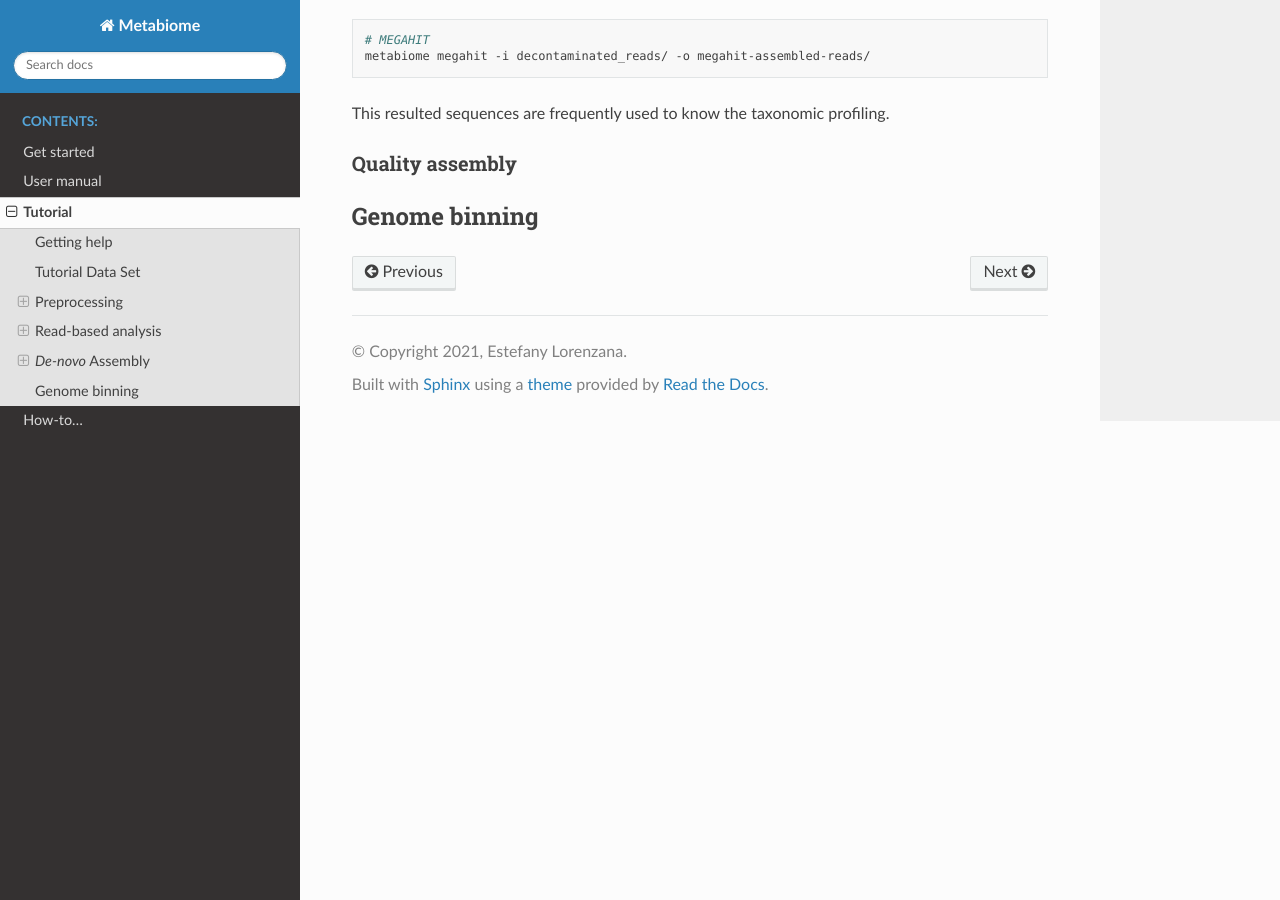
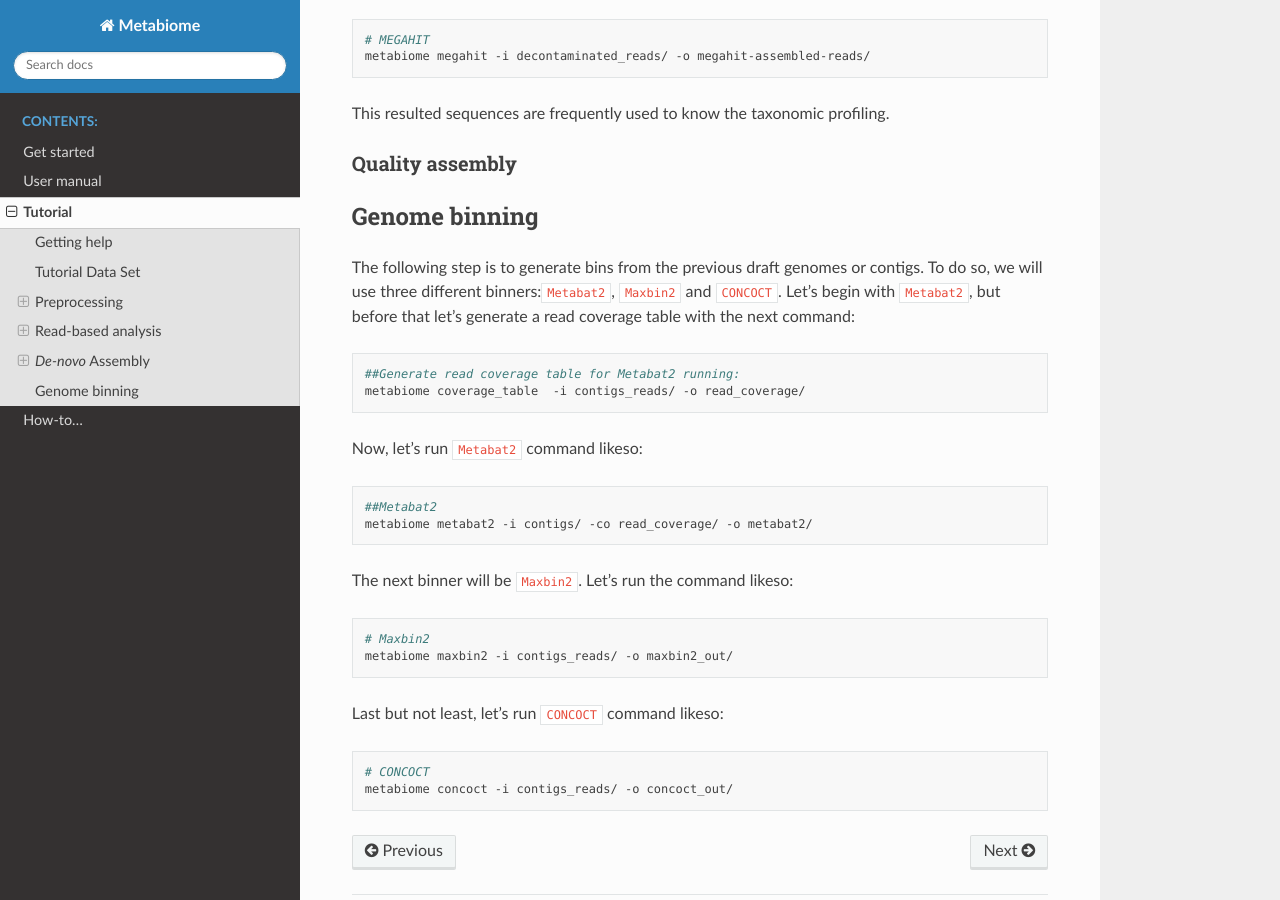
Before and after one commit to Nesper94/Metabiome, a Sphinx documentation site: the page built from documentation/source/tutorial.rst, in a window 1280 px wide and 900 px high, scrolled down 4727 px. Built offline with Sphinx 7.4.7 and the Read the Docs theme 2.0.0, drawn with Linux system fonts in a browser that asks for light colours.

Commit message:
Add new lines to metabiome genome binning section from the tutorial

```diff
--- a/documentation/source/tutorial.rst
+++ b/documentation/source/tutorial.rst
@@ -215,3 +215,31 @@ Quality assembly
 
 Genome binning
 **************
+
+The following step is to generate bins from the previous draft genomes or contigs. To do so, we will use three different binners::code:`Metabat2`, :code:`Maxbin2` and :code:`CONCOCT`. Let's begin with :code:`Metabat2`, but before that let's generate a read coverage table with the next command:
+
+.. code-block:: bash
+
+    ##Generate read coverage table for Metabat2 running:
+    metabiome coverage_table  -i contigs_reads/ -o read_coverage/
+
+Now, let's run :code:`Metabat2` command likeso:
+
+.. code-block:: bash
+
+    ##Metabat2
+    metabiome metabat2 -i contigs/ -co read_coverage/ -o metabat2/
+
+The next binner will be :code:`Maxbin2`. Let's run the command likeso:
+
+.. code-block:: bash
+
+    # Maxbin2
+    metabiome maxbin2 -i contigs_reads/ -o maxbin2_out/
+
+Last but not least, let's run :code:`CONCOCT` command likeso:
+
+.. code-block:: bash
+
+    # CONCOCT
+    metabiome concoct -i contigs_reads/ -o concoct_out/
```
